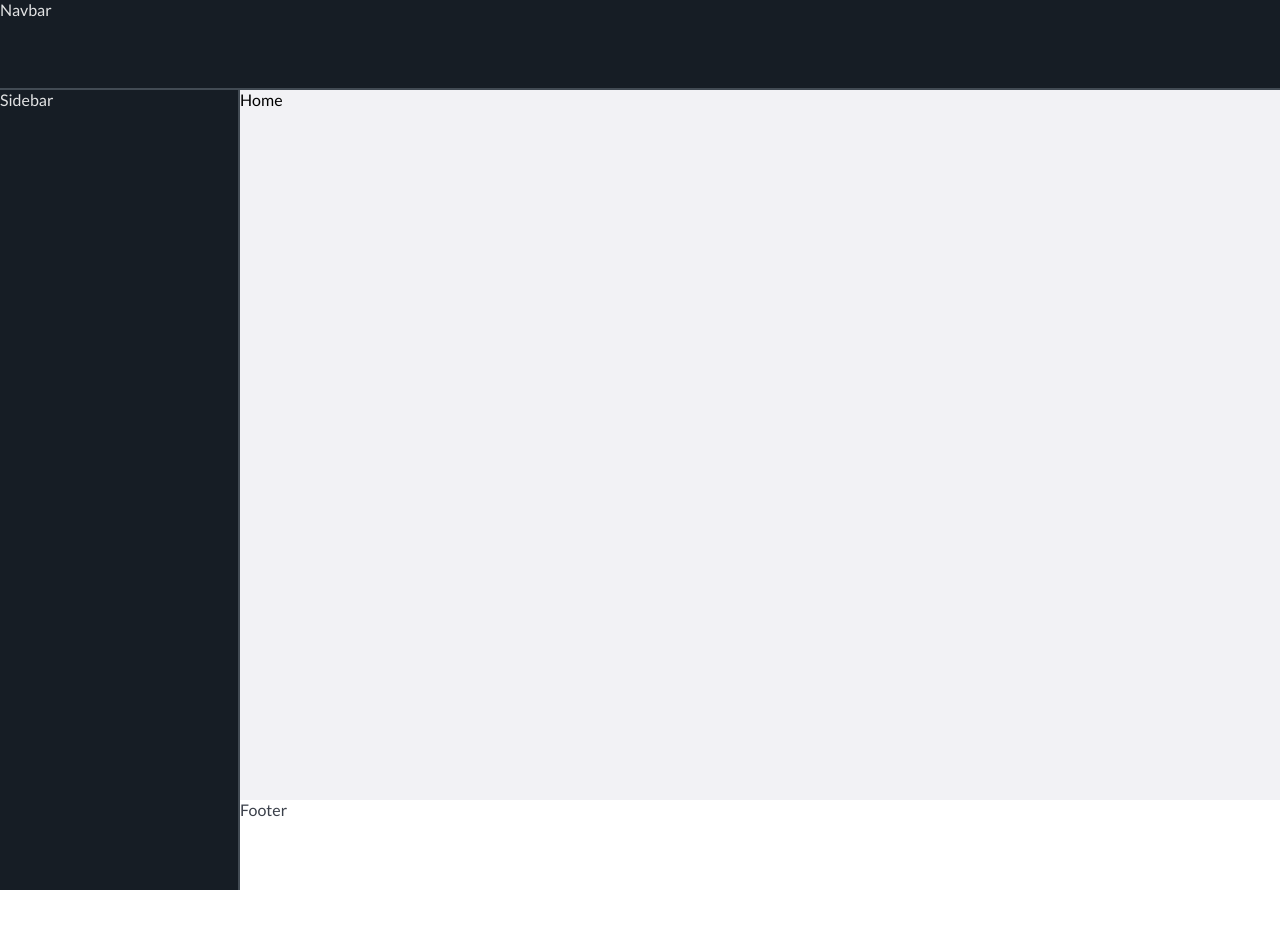
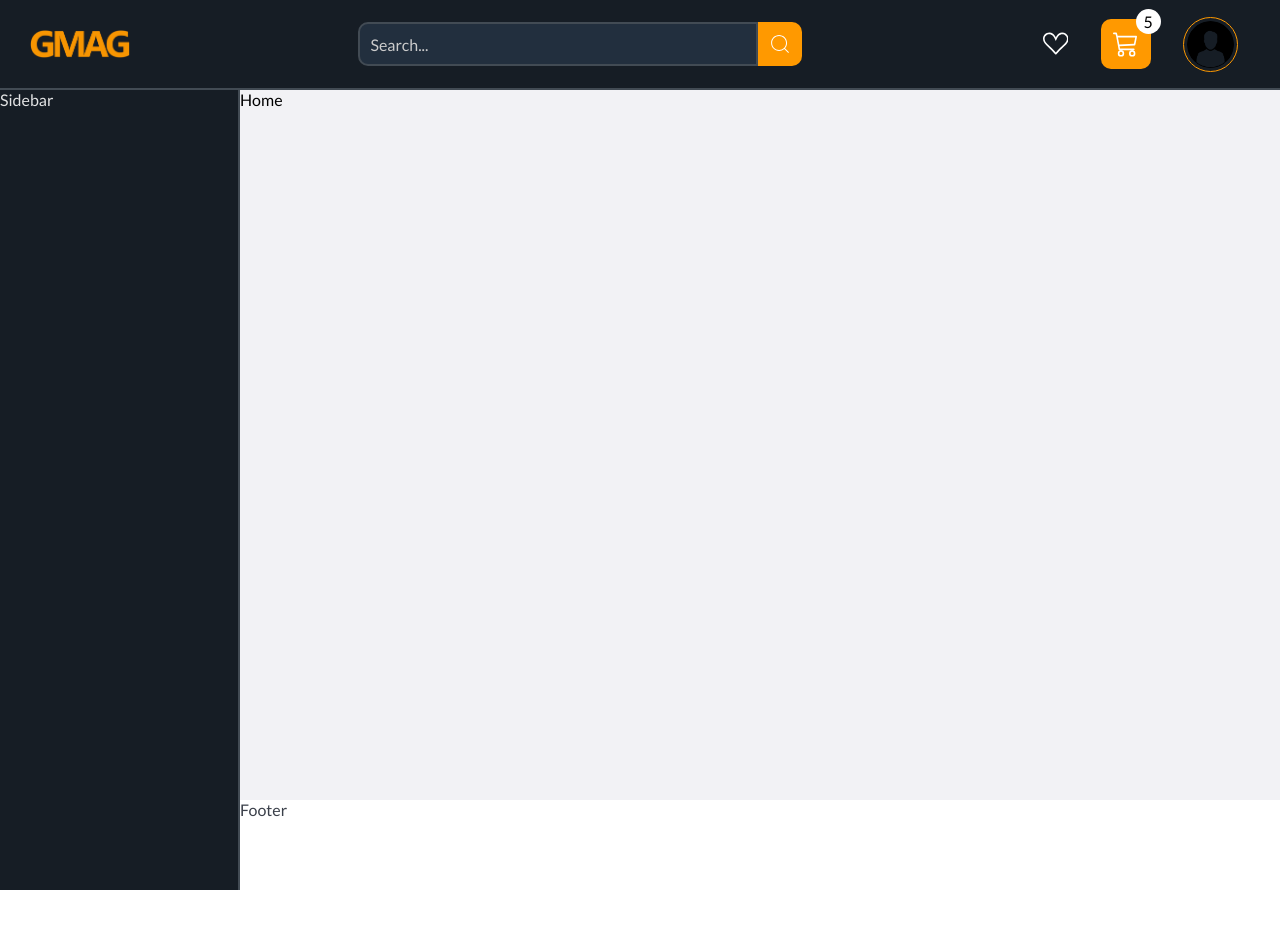
Before and after one commit to Aur71/gmag, a Next.js app: page / in a window 1280 px wide. Shown: the top 928 px of the page. Built offline with nearby package versions, Linux system fonts and the light colour scheme.

Commit message:
Navbar design done

```diff
--- a/components/layout/footer/Footer.module.scss
+++ b/components/layout/footer/Footer.module.scss
@@ -6,4 +6,8 @@
   background-color: $footer-bk-clr;
   padding-left: $sidebar-width;
   color: $text-clr-3;
+
+  @media only screen and (max-width: 800px) {
+    padding-left: 0;
+  }
 }
--- a/components/layout/navbar/Navbar.jsx
+++ b/components/layout/navbar/Navbar.jsx
@@ -1,7 +1,55 @@
 import styles from './Navbar.module.scss';
+import Link from 'next/link';
+import Image from 'next/image';
+import logo from '../../../public/logo.png';
+import { AiOutlineMenuFold } from 'react-icons/ai';
+import { CiSearch } from 'react-icons/ci';
+import { BsSuitHeart, BsCart3 } from 'react-icons/bs';
+import userImg from '../../../public/user.png';
 
 const Navbar = () => {
-  return <nav className={styles.navbar}>Navbar</nav>;
+  return (
+    <nav className={styles.navbar}>
+      <div className={styles.logoContainer}>
+        <button>
+          <AiOutlineMenuFold />
+        </button>
+
+        <Link href='/'>
+          <Image src={logo} alt='logo' />
+        </Link>
+      </div>
+
+      <div className={styles.search_container}>
+        <input type='text' placeholder='Search...' />
+
+        <button>
+          <CiSearch />
+        </button>
+      </div>
+
+      <ul className={styles.icons_container}>
+        <li className={styles.favorites_link}>
+          <Link href='/favorites'>
+            <BsSuitHeart />
+          </Link>
+        </li>
+
+        <li className={styles.cart_link}>
+          <Link href='/cart'>
+            <BsCart3 />
+            <span>5</span>
+          </Link>
+        </li>
+
+        <li className={styles.account_link}>
+          <Link href='/account/id'>
+            <Image src={userImg} alt='default user img' />
+          </Link>
+        </li>
+      </ul>
+    </nav>
+  );
 };
 
 export default Navbar;
--- a/components/layout/navbar/Navbar.module.scss
+++ b/components/layout/navbar/Navbar.module.scss
@@ -11,4 +11,145 @@
   top: 0;
   left: 0;
   z-index: $navbar-index;
+  overflow: hidden;
+
+  display: flex;
+  align-items: center;
+  justify-content: space-between;
+  padding: 15px 30px;
+  gap: 10px;
+
+  @media only screen and (max-width: 450px) {
+    padding: 15px;
+  }
+
+  //
+  // LOGO CONTAINER BELOW
+  //
+  .logoContainer {
+    width: auto;
+    height: 100%;
+    display: flex;
+    justify-content: center;
+    align-items: center;
+    gap: 10px;
+
+    button {
+      color: $text-clr-1;
+      font-size: 2rem;
+      display: none;
+
+      @media only screen and (max-width: 800px) {
+        display: flex;
+      }
+    }
+
+    a img {
+      width: 100px;
+      height: auto;
+    }
+  }
+
+  //
+  // SEARCH CONTAINER BELOW
+  //
+  .search_container {
+    display: grid;
+    grid-template-columns: 400px auto;
+
+    @media only screen and (max-width: 900px) {
+      grid-template-columns: 300px auto;
+    }
+
+    @media only screen and (max-width: 800px) {
+      display: none;
+    }
+
+    input {
+      border: 2px solid $border-clr-1;
+      color: $text-clr-2;
+      background-color: $searchbar-bk-clr;
+      padding: 10px;
+      border-top-left-radius: 10px;
+      border-bottom-left-radius: 10px;
+
+      &::placeholder {
+        color: #ccc;
+      }
+    }
+
+    button {
+      padding: 10px;
+      background-color: $acc-clr-1;
+      color: $text-clr-1;
+      justify-content: center;
+      align-items: center;
+      font-size: 1.5rem;
+      border-top-right-radius: 10px;
+      border-bottom-right-radius: 10px;
+    }
+  }
+
+  //
+  // ICONS CONTAINER BELOW
+  //
+  .icons_container {
+    width: auto;
+    display: flex;
+    align-items: center;
+    justify-content: space-between;
+    gap: clamp(10px, 1.6vw, 30px);
+
+    li a {
+      color: $text-clr-1;
+      font-size: 1.6rem;
+      padding: 12px;
+      position: relative;
+
+      @media only screen and (max-width: 350px) {
+        padding: 10px;
+      }
+    }
+
+    .cart_link a {
+      background-color: $acc-clr-1;
+      border-radius: 10px;
+
+      span {
+        position: absolute;
+        top: -10px;
+        right: -10px;
+        width: 25px;
+        height: 25px;
+        border-radius: 50%;
+        background-color: $white;
+        color: $black;
+        display: flex;
+        justify-content: center;
+        align-items: center;
+        font-size: 16px;
+        // display: none;
+
+        &.active {
+          display: flex;
+        }
+      }
+    }
+
+    .account_link a img {
+      width: 55px;
+      height: 55px;
+      object-fit: contain;
+      border: 1px solid $acc-clr-1;
+      border-radius: 50%;
+      overflow: hidden;
+      padding: 3px;
+    }
+
+    .account_link {
+      @media only screen and (max-width: 450px) {
+        display: none;
+      }
+    }
+  }
 }
--- a/components/layout/sidebar/Sidebar.module.scss
+++ b/components/layout/sidebar/Sidebar.module.scss
@@ -11,4 +11,9 @@
   top: 90px;
   left: 0;
   z-index: $sidebar-index;
+  transition: 300ms;
+
+  @media only screen and (max-width: 800px) {
+    transform: translateX(-100%);
+  }
 }
--- a/styles/globals.scss
+++ b/styles/globals.scss
@@ -18,9 +18,17 @@ a {
   border: none;
   font-family: $font-1;
   font-weight: normal;
-  font-size: inherit;
   text-decoration: none;
   cursor: pointer;
+  background-color: transparent;
+  font-size: 1rem;
+}
+
+input {
+  background-color: transparent;
+  outline: none;
+  font-size: 1rem;
+  border: 1px solid black;
 }
 
 html {
@@ -35,4 +43,13 @@ main {
   min-height: 100vh;
   padding-top: $navbar-height;
   padding-left: $sidebar-width;
+
+  @media only screen and (max-width: 800px) {
+    padding-left: 0;
+  }
 }
+
+ul,
+ol {
+  list-style: none;
+}
--- a/styles/variables.module.scss
+++ b/styles/variables.module.scss
@@ -3,10 +3,15 @@
 $main-clr: #f2f2f5;
 $secondary-clr: #161d25;
 
+$white: white;
+$black: black;
+
 $acc-clr-1: #ff9900;
 $acc-clr-2: #1a7f91;
 
 $border-clr-1: #424b54;
+
+$searchbar-bk-clr: #222f3e;
 
 $product-card-clr: #ffffff;
 
```
Also changed, not shown: public/logo.png (added), public/user.png (added).
